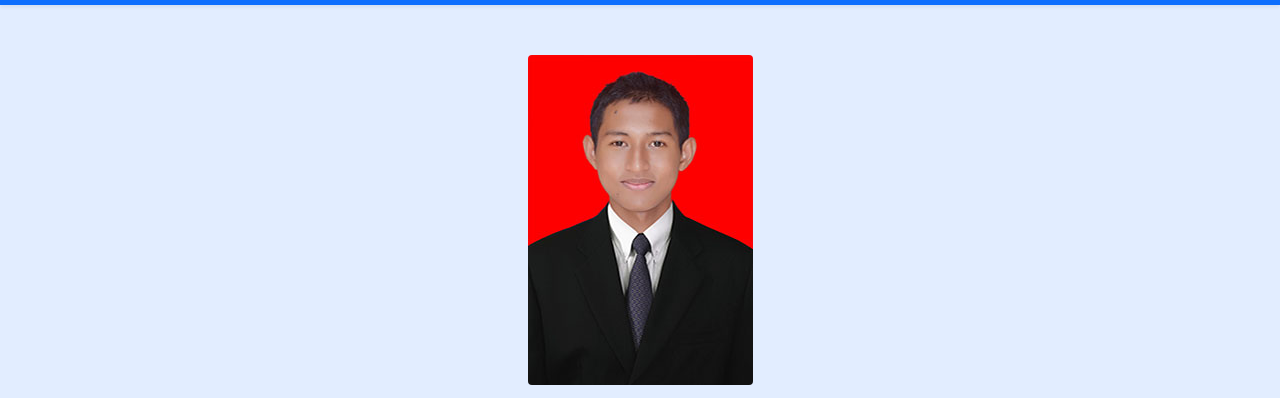
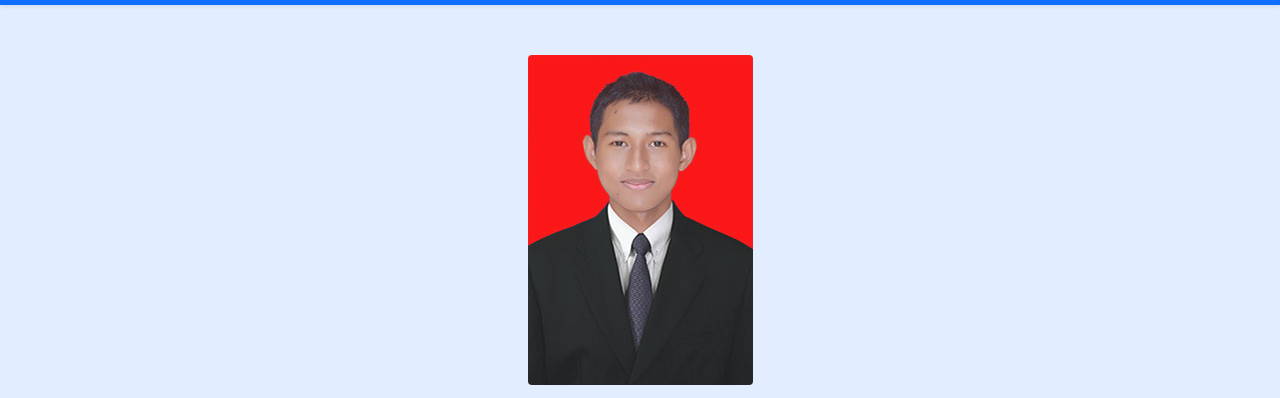
Before and after one commit to generasianakmuda/8, a plain HTML site: page bioudin/bioudin.html in a window 1280 px wide. Shown: the part 51-449 px from the top of the page. Drawn offline with nearby package versions, Linux system fonts and the light colour scheme.

Commit message:
update2udil

```diff
--- a/bioudin/cssudin.css
+++ b/bioudin/cssudin.css
@@ -54,3 +54,7 @@ section {
 #opaci {
   opacity: 0.5;
 }
+
+.carousel-inner img {
+  opacity: 0.9;
+}
```
Also changed, not shown: index.html (+1 -1 lines).
